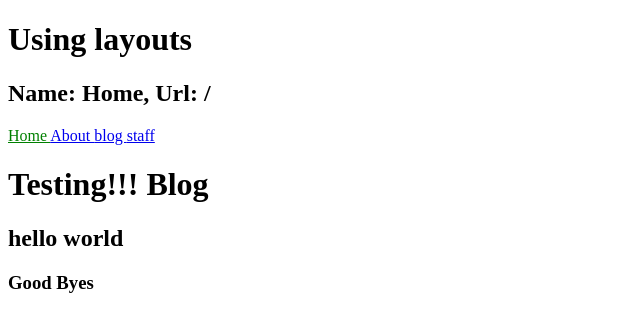
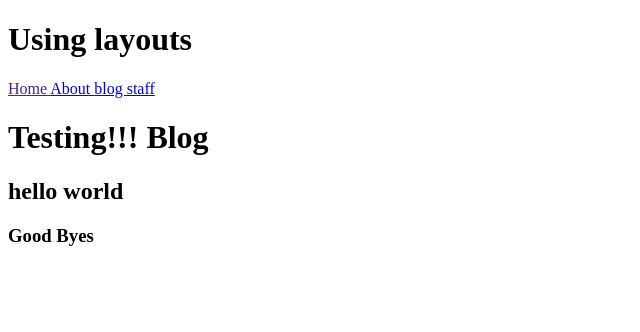
Before and after one commit to GoPotatos/First-Jekyll-Project, a Jekyll site: the page built from index.html, in a window 1280 px wide. Shown: the top 332 px of the page, without its empty margins (0-640 px from the left). Built offline with Jekyll 4.4.1, drawn with Linux system fonts in a browser that asks for light colours.

Commit message:
fix path 4

```diff
--- a/_data/navigation.yml
+++ b/_data/navigation.yml
@@ -1,5 +1,5 @@
 - name : Home
-  link : /
+  link :
 - name : About
   link : about.html
 - name : blog
```
